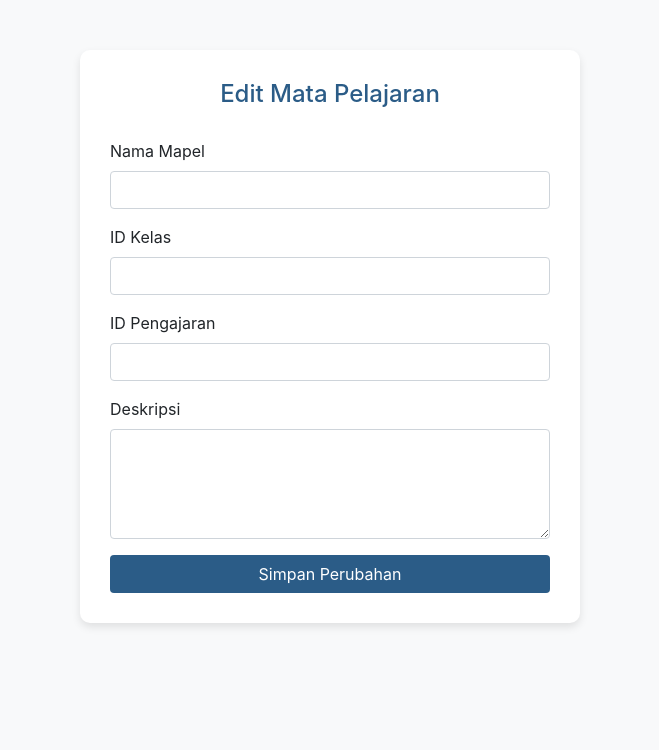
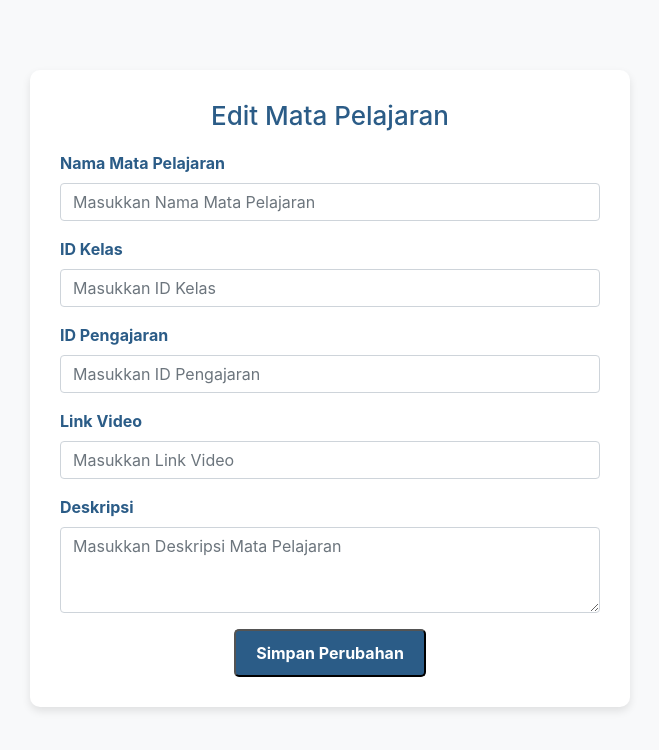
Before and after one commit to Dikayuann/Fp_pwl, a CodeIgniter app: page /Fp_pwl/index.php/edit_matapelajaran/index in a window 1280 px wide. Shown: the top 750 px of the page, without its empty margins (310-969 px from the left). Run offline with CodeIgniter, Linux system fonts and the light colour scheme; data that the repository does not hold is empty.

Commit message:
perbaikan ui lagi

```diff
--- a/application/views/edit_matapelajaran.php
+++ b/application/views/edit_matapelajaran.php
@@ -3,41 +3,49 @@
 <head>
 	<meta charset="UTF-8">
 	<meta name="viewport" content="width=device-width, initial-scale=1.0">
-	<title>Edit Matapelajaran</title>
+	<title>Edit Mata Pelajaran</title>
 	<link href="https://stackpath.bootstrapcdn.com/bootstrap/4.5.2/css/bootstrap.min.css" rel="stylesheet">
 	<style>
 		body {
 			background-color: #f8f9fa;
 			padding-top: 50px;
 		}
-
 		.form-container {
 			background-color: white;
 			padding: 30px;
 			border-radius: 10px;
 			box-shadow: 0 4px 8px rgba(0, 0, 0, 0.1);
-			max-width: 500px;
-			margin: 0 auto;
+			max-width: 600px;
+			margin: 20px auto;
 		}
-
 		.form-container h2 {
 			color: #2b5c87;
-			font-size: 24px;
-			margin-bottom: 30px;
+			font-size: 26px;
+			margin-bottom: 20px;
 			text-align: center;
 		}
-
+		.form-group label {
+			font-weight: bold;
+			color: #2b5c87;
+		}
 		.form-group input:focus {
 			border-color: #4a7db1;
+			box-shadow: 0 0 5px rgba(74, 125, 177, 0.5);
 		}
-
 		.btn-submit {
 			background-color: #2b5c87;
 			color: white;
+			padding: 10px 20px;
+			border-radius: 5px;
+			font-weight: bold;
+			transition: background-color 0.3s ease;
 		}
-
 		.btn-submit:hover {
 			background-color: #4a7db1;
+			color: white;
+		}
+		.btn-submit:focus {
+			box-shadow: 0 0 8px rgba(74, 125, 177, 0.8);
 		}
 	</style>
 </head>
@@ -50,26 +58,33 @@
 			<input type="hidden" name="id_mapel" value="<?php echo $mapel->id_mapel; ?>">
 
 			<div class="form-group">
-				<label for="nama_mapel">Nama Mapel</label>
-				<input type="text" id="nama_mapel" name="nama_mapel" class="form-control" value="<?php echo $mapel->nama_mapel; ?>" required>
+				<label for="nama_mapel">Nama Mata Pelajaran</label>
+				<input type="text" id="nama_mapel" name="nama_mapel" class="form-control" placeholder="Masukkan Nama Mata Pelajaran" value="<?php echo $mapel->nama_mapel; ?>" required>
 			</div>
 
 			<div class="form-group">
 				<label for="id_kelas">ID Kelas</label>
-				<input type="text" id="id_kelas" name="id_kelas" class="form-control" value="<?php echo $mapel->id_kelas; ?>" >
+				<input type="text" id="id_kelas" name="id_kelas" class="form-control" placeholder="Masukkan ID Kelas" value="<?php echo $mapel->id_kelas; ?>" required>
 			</div>
 
 			<div class="form-group">
 				<label for="id_pengajaran">ID Pengajaran</label>
-				<input type="text" id="id_pengajaran" name="id_pengajaran" class="form-control" value="<?php echo $mapel->id_pengajaran; ?>" >
+				<input type="text" id="id_pengajaran" name="id_pengajaran" class="form-control" placeholder="Masukkan ID Pengajaran" value="<?php echo $mapel->id_pengajaran; ?>" required>
+			</div>
+
+			<div class="form-group">
+				<label for="link_video">Link Video</label>
+				<input type="text" id="link_video" name="link" class="form-control" placeholder="Masukkan Link Video" value="<?php echo $mapel->link_video; ?>" required>
 			</div>
 
 			<div class="form-group">
 				<label for="deskripsi">Deskripsi</label>
-				<textarea id="deskripsi" name="deskripsi" class="form-control" rows="4" required><?php echo $mapel->deskripsi; ?></textarea>
+				<textarea id="deskripsi" name="deskripsi" class="form-control" rows="3" placeholder="Masukkan Deskripsi Mata Pelajaran" required><?php echo $mapel->deskripsi; ?></textarea>
 			</div>
 
-			<button type="submit" class="btn btn-submit btn-block">Simpan Perubahan</button>
+			<div class="text-center">
+				<button type="submit" class="btn-submit">Simpan Perubahan</button>
+			</div>
 		</form>
 	</div>
 </div>
```
